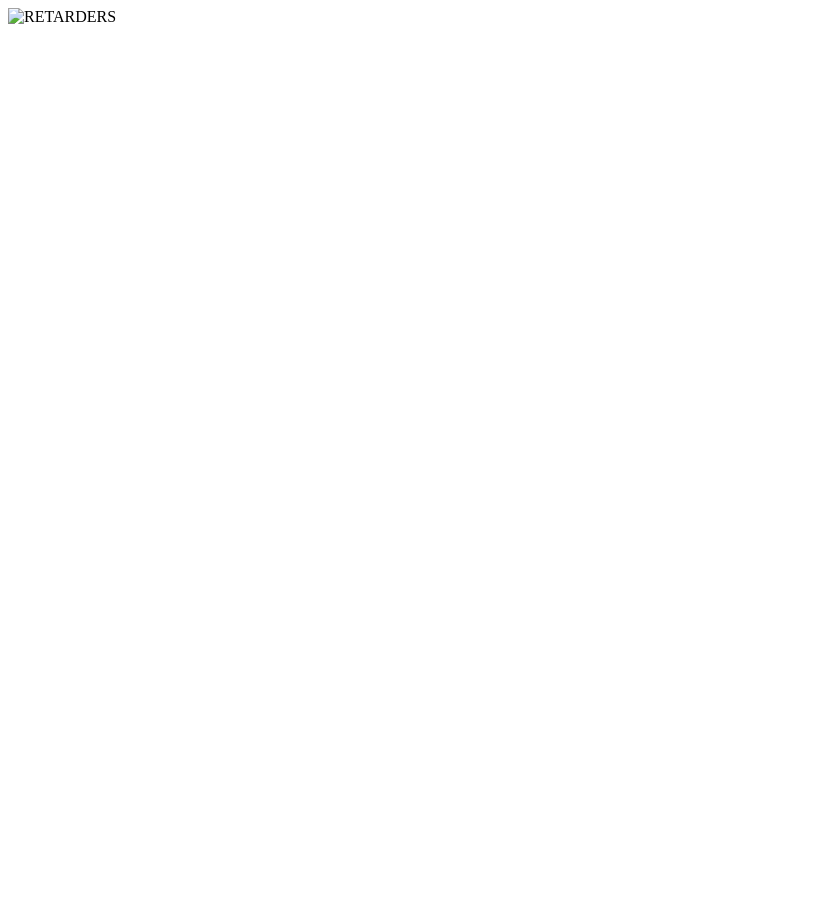
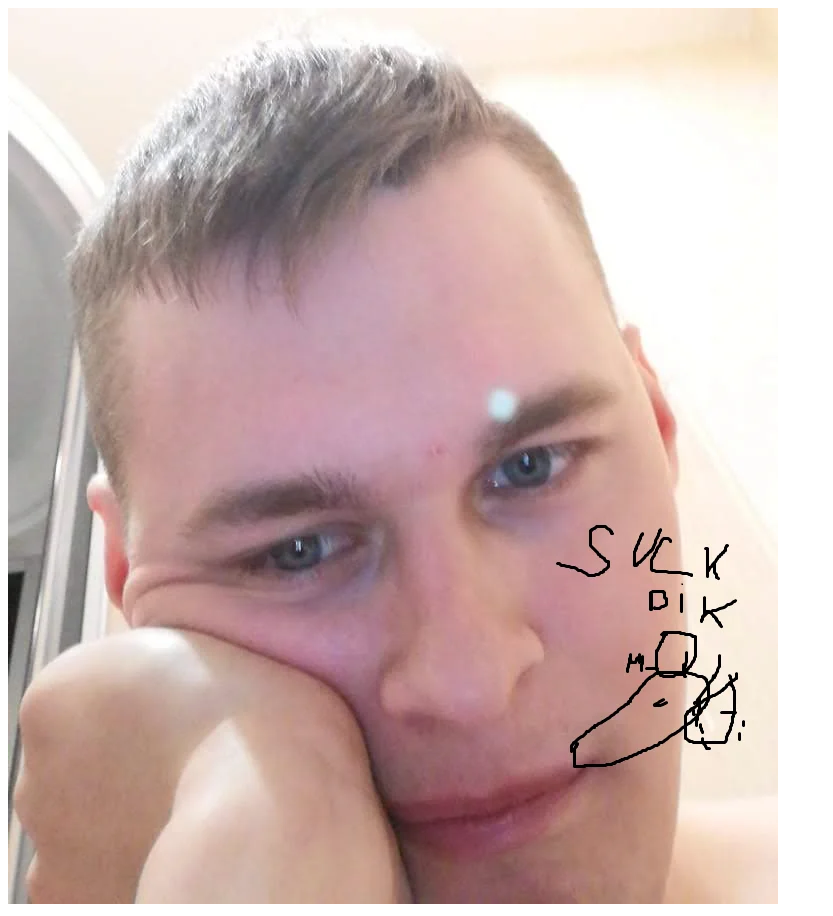
Before and after one commit to L0renco/L0renco.github.io, a plain HTML site: page part1.html in a window 1280 px wide. Shown: the whole page, without its empty margins (0-833 px from the left). Before the commit the page ends 800 px from the top, so only its background shows below. Drawn offline with Linux system fonts and the light colour scheme.

Commit message:
Update part1.html

```diff
--- a/part1.html
+++ b/part1.html
@@ -2,7 +2,7 @@
 <html>
 <body>
 
-<img src="duda.png" alt="RETARDERS">
+<img src="duda1.webp" alt="RETARDERS">
 
 </body>
 </html>
```
